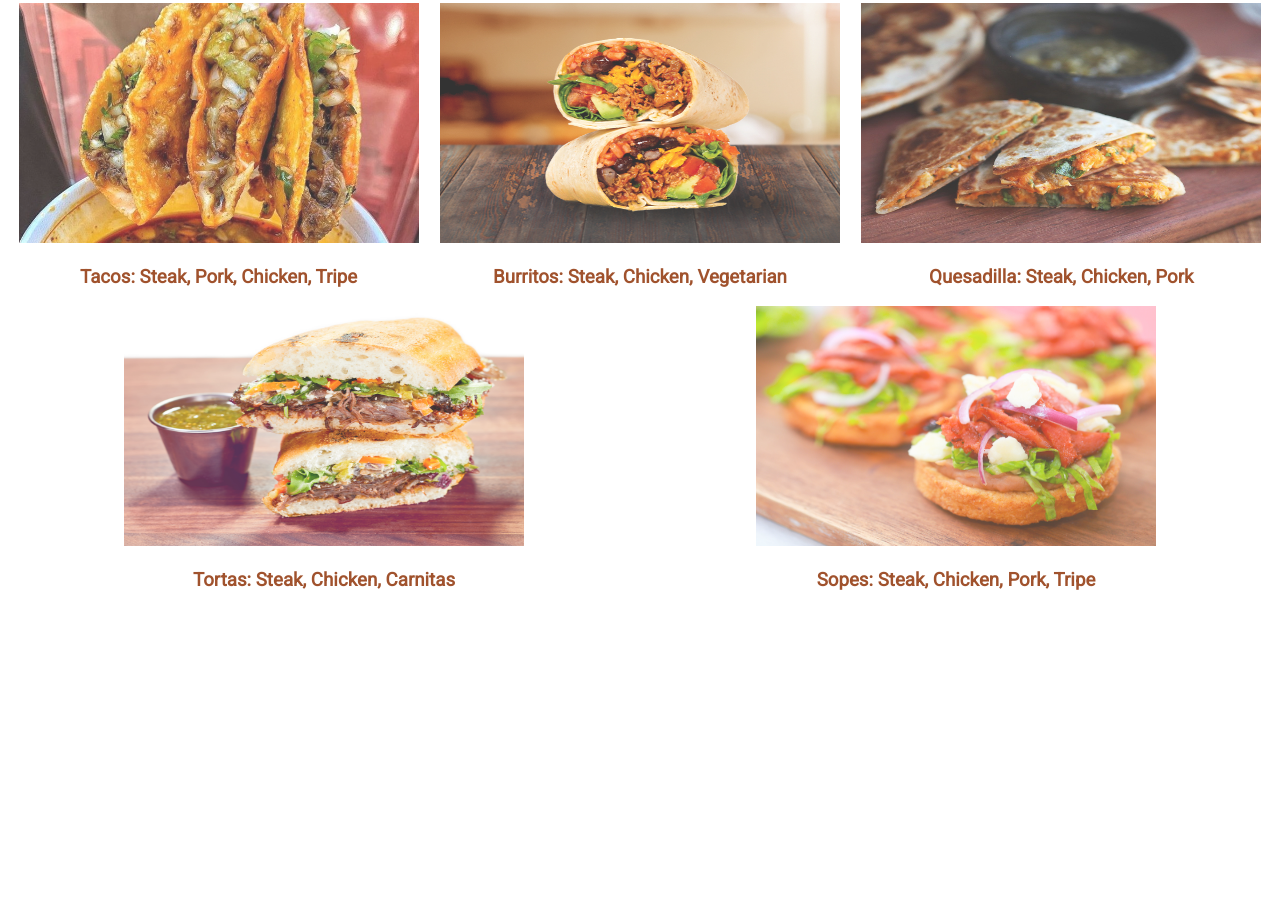
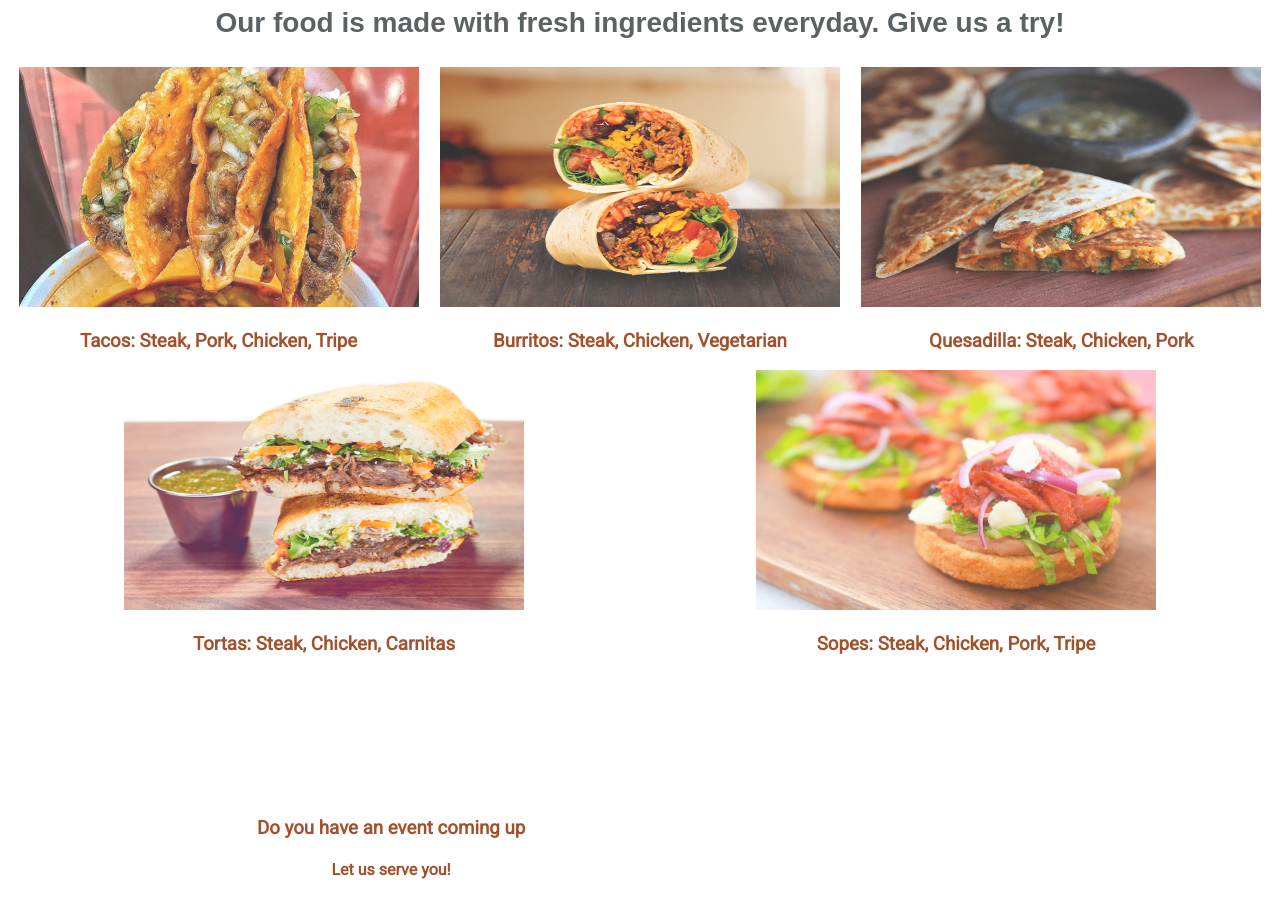
Before and after one commit to iDuvancho303/business-site, a plain HTML site: page index.html in a window 1280 px wide. Shown: the part 1009-1917 px from the top of the page. Before the commit the page ends 1627 px from the top, so only its background shows below. Drawn offline with Linux system fonts and the light colour scheme; a web font is replaced by a local one.

Commit message:
adding more css

```diff
--- a/index.html
+++ b/index.html
@@ -36,7 +36,7 @@
 </div>
 <!--ENDS ABOUT SECTION-->
 
-<div class="menu">
+<div id="food">
   <div class="content">
     <h2>Our Menu</h2>
     <h3>Our food is made with fresh ingredients everyday. Give us a try!</h3>
@@ -64,6 +64,22 @@
     </div>
   </div>
 
+</div>
+
+<div id="catering">
+  <div class="content">
+    <h2>Catering</h2>
+  </div>
+  <div class="catering-container">
+    <div class="catering">
+      <h3>Do you have an event coming up</h3>
+      <h4>Let us serve you!</h4>
+    </div>
+    <div class="form">
+
+    </div>
+  </div>
+
 
 </div>
 </body>
--- a/styles.css
+++ b/styles.css
@@ -91,7 +91,7 @@ body {
 /*ENDS ABOUT SECTION*/
 /*FOOD SECTION*/
 
-.menu {
+#food {
 
 }
 
@@ -102,7 +102,7 @@ body {
     color: white;
     background-color: sienna;
     border-radius: 20px;
-    margin: 30px 350px ;
+    margin: 30px 650px ;
 }
 
 .content h3 {
@@ -130,3 +130,11 @@ body {
     height: 240px;
     opacity: 0.8;
 }
+
+/*ENDS FOOD SECTION*/
+.catering-container {
+    display: flex;
+    flex-wrap: wrap;
+    justify-content: space-around;
+    align-items: center;
+}
```
